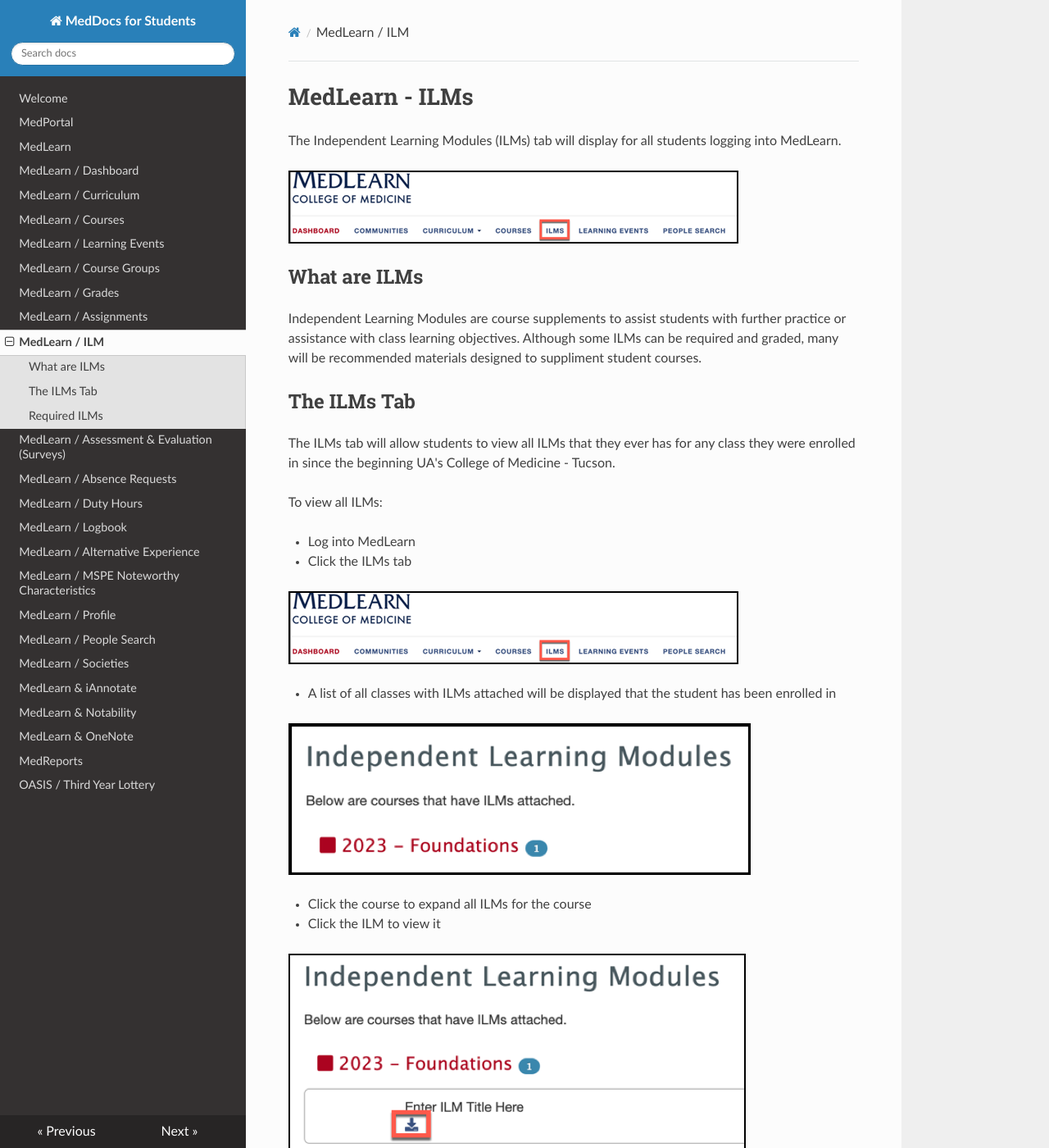
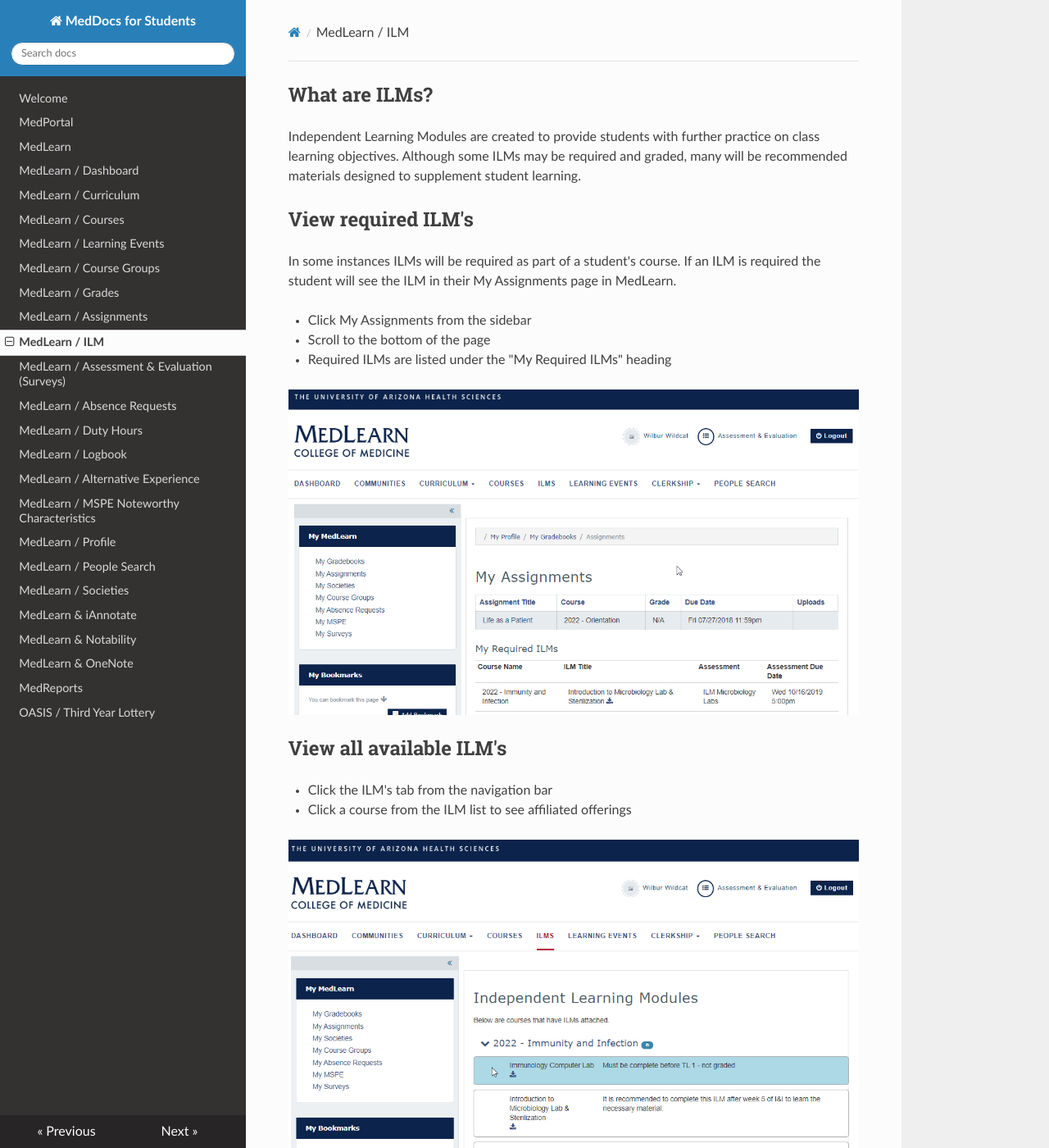
Before and after one commit to UACOMTucson/MedDocs, an MkDocs documentation site: the page built from docs/MedLearn_ILM.md, in a window 1280 px wide and 1400 px high. Shown: the whole window at 82% size. Built offline with MkDocs 1.6.1, drawn with Linux system fonts in a browser that asks for light colours; nearby versions of some CDN libraries; some of the changed text lies outside the part shown.

Commit message:
Updated all ILM documentation and images, curriculum search images, and added course page image. fixed societies bullets and Alternative Experiences formatting.

```diff
--- a/docs/MedLearn_ILM.md
+++ b/docs/MedLearn_ILM.md
@@ -1,44 +1,22 @@
-# MedLearn - ILMs
+## What are ILMs?
 
-The Independent Learning Modules (ILMs) tab will display for all students logging into MedLearn.
+Independent Learning Modules are created to provide students with further practice on class learning objectives. Although some ILMs may be required and graded,
+ many will be recommended materials designed to supplement student learning.
 
-![ILM](./images/ILM-Tab.png)
-
-## What are ILMs
-
-Independent Learning Modules are course supplements to assist students with further practice or assistance with class learning objectives. Although some ILMs can be required and graded, many will be recommended materials designed to suppliment student courses.
-
-## The ILMs Tab
-
-The ILMs tab will allow students to view all ILMs that they ever has for any class they were enrolled in since the beginning UA's College of Medicine - Tucson.
-
-To view all ILMs:
-
-* Log into MedLearn
-* Click the ILMs tab
-
-![TAB](./images/ILM-Tab.png)
-
-* A list of all classes with ILMs attached will be displayed that the student has been enrolled in
-
-![ILM Courses](./images/ILM-List.png)
-
-* Click the course to expand all ILMs for the course
-* Click the ILM to view it
-
-![ILMs](./images/Open-ILM.png)
-
-## Required ILMs
+## View required ILM's
 
 In some instances ILMs will be required as part of a student's course. If an ILM is required the student will see the ILM in their My Assignments page in MedLearn.
 
-To access required ILMs:
+* Click My Assignments from the sidebar
+* Scroll to the bottom of the page
+* Required ILMs are listed under the "My Required ILMs" heading
 
-* Click My Assignments
+![Required](./images/student-requiredILM.png)
+<br/>
 
-![MyAssignments](./images/My-Assignments.png)
+## View all available ILM's
 
-* Scroll to the bottom of the page
-* Click on the ILM in the My Required ILM Section to launch the ILM
+* Click the ILM's tab from the navigation bar
+* Click a course from the ILM list to see affiliated offerings
 
-![Required](./images/Required-ILM.png)
+![ILM](./images/student-ilm.png)
```
Also changed, not shown: docs/MedLearn_AltExp.md (+2 -1 lines), docs/MedLearn_Courses.md (+2 -0 lines), docs/MedLearn_Curriculum.md (+3 -0 lines), docs/MedLearn_Societies.md (+5 -4 lines), docs/images/ILM-Tab.png (deleted), docs/images/student-courses.png (added), docs/images/student-curriculumsearch.png (added), docs/images/student-dashboard.png, docs/images/student-ilm.png (added), docs/images/student-requiredILM.png (added), docs/images/student-societies.png.
